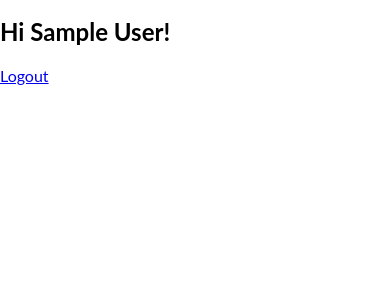
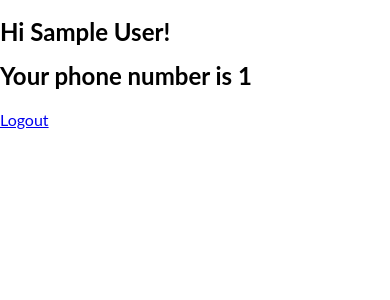
Before and after one commit to nickhargreaves/django_auth, a Django app: template templates/profile.html in a window 390 px wide. Shown: the top 300 px of the page. Run offline with Django 3.2, Linux system fonts and the light colour scheme; the template is opened without the code that fills it: most values are stand-ins (such as "Sample title", 1, 10 or a date in 2020); some libraries are stand-ins or nearby versions.

Commit message:
display user phone on profile

```diff
--- a/templates/profile.html
+++ b/templates/profile.html
@@ -3,6 +3,7 @@
 {% block content %}
 
 <h2>Hi {{full_name}}!</h2>
+<h2>Your phone number is {{phone_number}}</h2>
 
 <p>
     <a href="/django_auth/logout">Logout</a>
--- a/views.py
+++ b/views.py
@@ -74,7 +74,9 @@ def dj_auth(request):
 
 # Show user profile
 def profile(request):
-    return render_to_response('profile.html', {'full_name': request.user.username})
+    user_profile = get_object_or_404(UserProfile,
+                                     user=request.user)
+    return render_to_response('profile.html', {'full_name': request.user.username, 'phone_number': user_profile.phone_number})
 
 
 # No user
```
